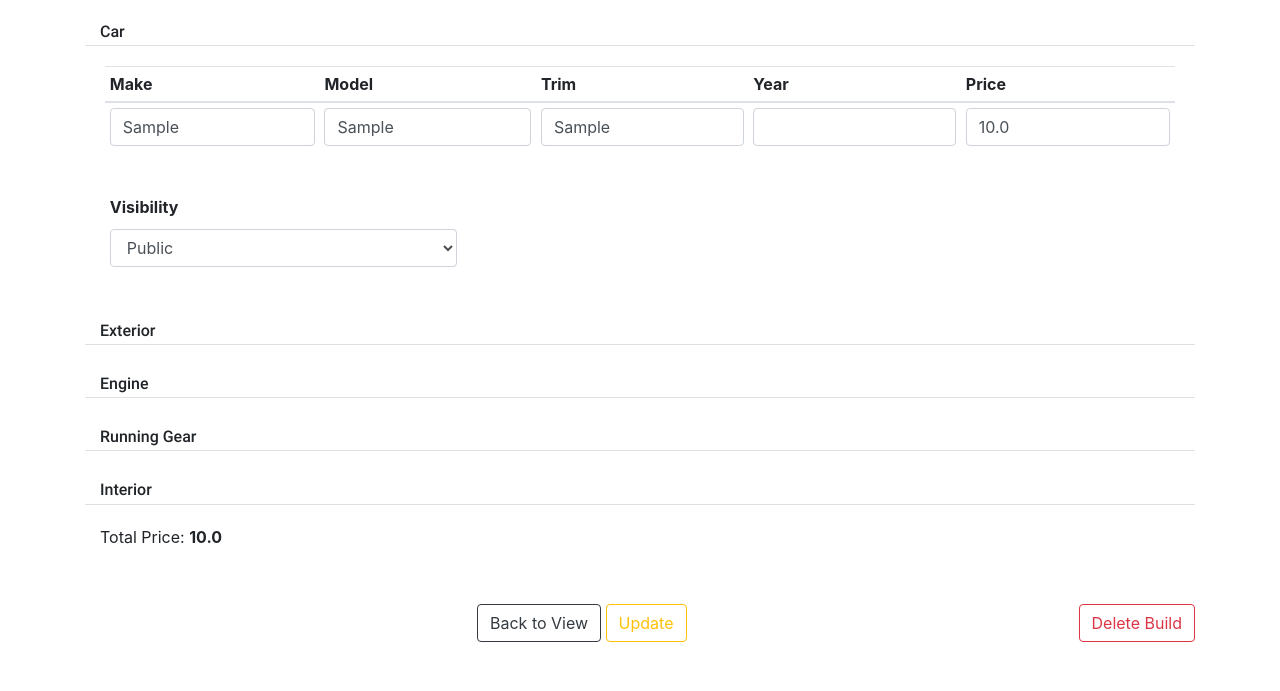
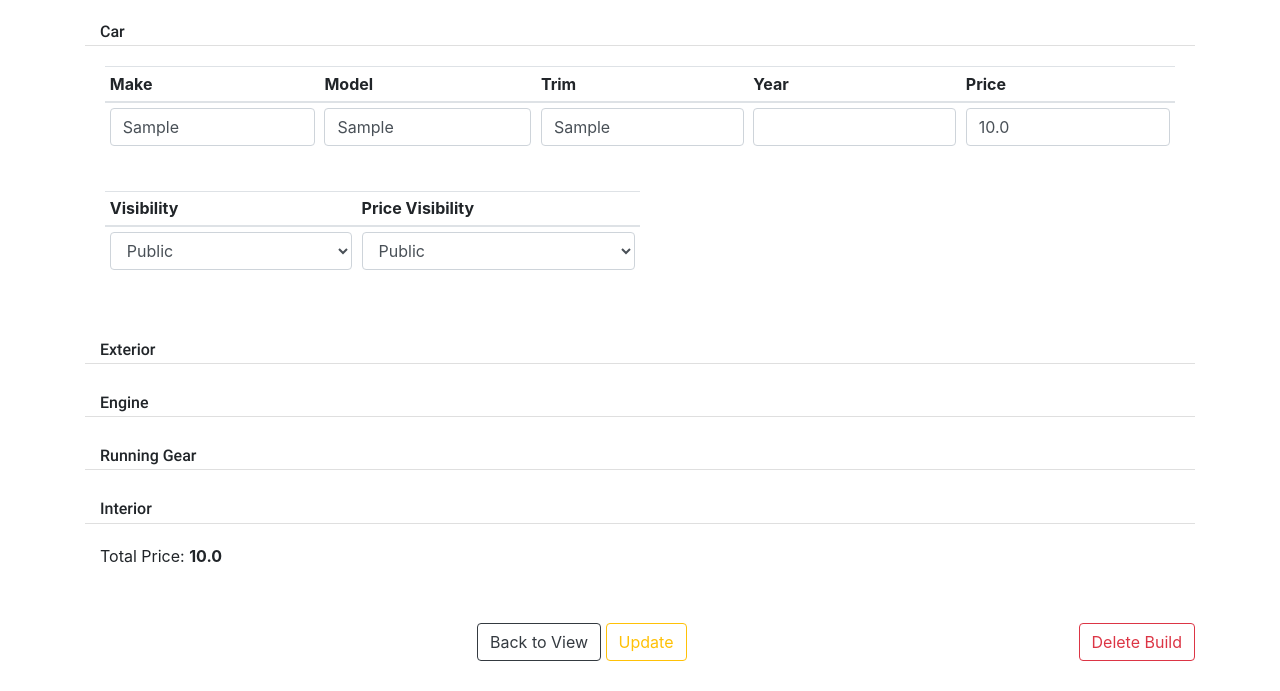
Before and after one commit to msped/autoskunkworks, a Django app: a page that uses builds/templates/edit.html in a window 1280 px wide, after a click on "Car". Shown: the part 164-855 px from the top of the page. Run offline with Django 3.2, Linux system fonts and the light colour scheme; a user stored in the database is signed in; tables that the repository leaves empty hold one stand-in row (values such as "Sample post"); some libraries are stand-ins or nearby versions.

Commit message:
added price visibility to edit.html

```diff
--- a/builds/templates/edit.html
+++ b/builds/templates/edit.html
@@ -70,10 +70,11 @@ Edit a build
                         </tbody>
                     </table>
                     <br>
-                    <table class="table-sm col-md-4">
+                    <table class="table table-sm col-md-6 col-12">
                         <thead>
                             <tr>
                                 <th>Visibility</th>
+                                <th>Price Visibility</th>
                             </tr>
                         </thead>
                         <tbody>
@@ -82,6 +83,12 @@ Edit a build
                                     <select name="visibility" class="form-control" id="visibility">
                                         <option value="Private" {% if build.private %}selected{% endif %}>Private</option>
                                         <option value="Public" {% if build.private == False %}selected{% endif %}>Public</option>
+                                    </select>
+                                </td>
+                                <td>
+                                    <select name="price-visibility" id="price-visibility" class="form-control">
+                                        <option value="Private" {% if build.price_hidden %}selected{% endif %}>Private</option>
+                                        <option value="Public" {% if build.price_hidden == False %}selected{% endif %}>Public</option>
                                     </select>
                                 </td>
                             </tr>
```
